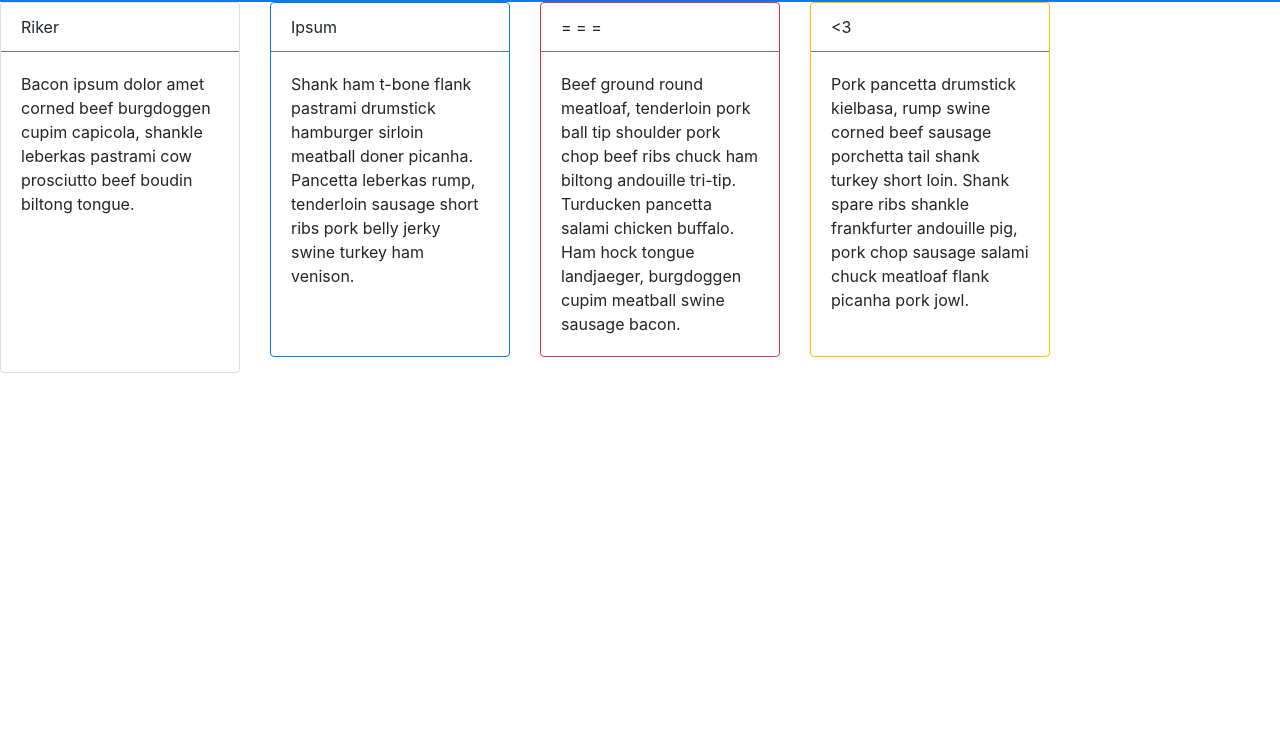
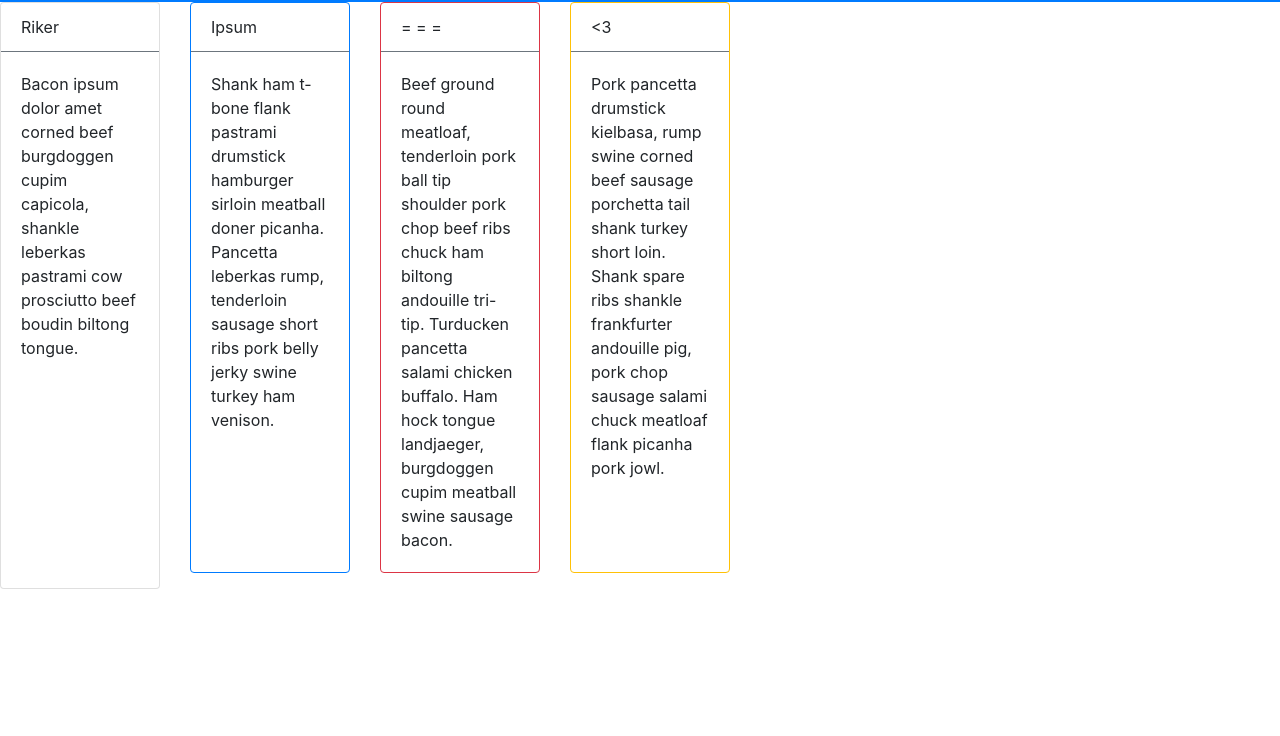
Before and after one commit to rbecker8/snap-bootstrap-mockup, a plain HTML site: page index.html in a window 1280 px wide. Shown: the part 64-800 px from the top of the page. Drawn offline with nearby package versions, Linux system fonts and the light colour scheme.

Commit message:
Adjusting widths to cards.

```diff
--- a/index.html
+++ b/index.html
@@ -41,25 +41,25 @@
 				</div>
 			</nav>
 	<div class="card-deck justify-center">
-		<div class="card" style="max-width: 15rem;">
+		<div class="card" style="max-width: 10rem;">
 			<div class="card-header bg-transparent border-secondary">Riker</div>
 			<div class="card-body">
 				<p class="card-text">Bacon ipsum dolor amet corned beef burgdoggen cupim capicola, shankle leberkas pastrami cow prosciutto beef boudin biltong tongue.</p>
 			</div>
 		</div>
-		<div class="card border-primary mb-3" style="max-width: 15rem;">
+		<div class="card border-primary mb-3" style="max-width: 10rem;">
 			<div class="card-header bg-transparent border-secondary">Ipsum</div>
 			<div class="card-body">
 				<p class="card-text">Shank ham t-bone flank pastrami drumstick hamburger sirloin meatball doner picanha. Pancetta leberkas rump, tenderloin sausage short ribs pork belly jerky swine turkey ham venison.</p>
 			</div>
 		</div>
-		<div class="card border-danger mb-3" style="max-width: 15rem;">
+		<div class="card border-danger mb-3" style="max-width: 10rem;">
 			<div class="card-header bg-transparent border-secondary">= = =</div>
 			<div class="card-body">
 				<p class="card-text">Beef ground round meatloaf, tenderloin pork ball tip shoulder pork chop beef ribs chuck ham biltong andouille tri-tip. Turducken pancetta salami chicken buffalo. Ham hock tongue landjaeger, burgdoggen cupim meatball swine sausage bacon.</p>
 			</div>
 		</div>
-		<div class="card border-warning mb-3" style="max-width: 15rem;">
+		<div class="card border-warning mb-3" style="max-width: 10rem;">
 			<div class="card-header bg-transparent border-secondary"><3</div>
 			<div class="card-body">
 				<p class="card-text">Pork pancetta drumstick kielbasa, rump swine corned beef sausage porchetta tail shank turkey short loin. Shank spare ribs shankle frankfurter andouille pig, pork chop sausage salami chuck meatloaf flank picanha pork jowl.</p>
```
